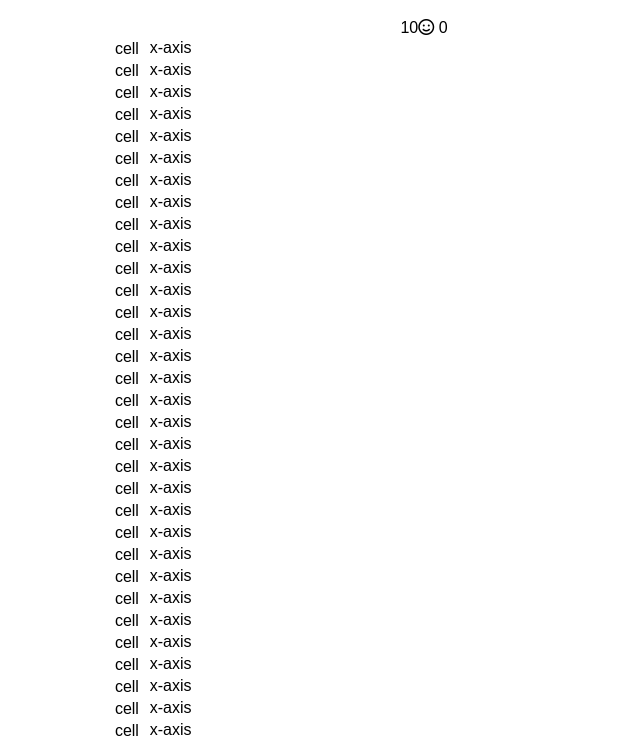
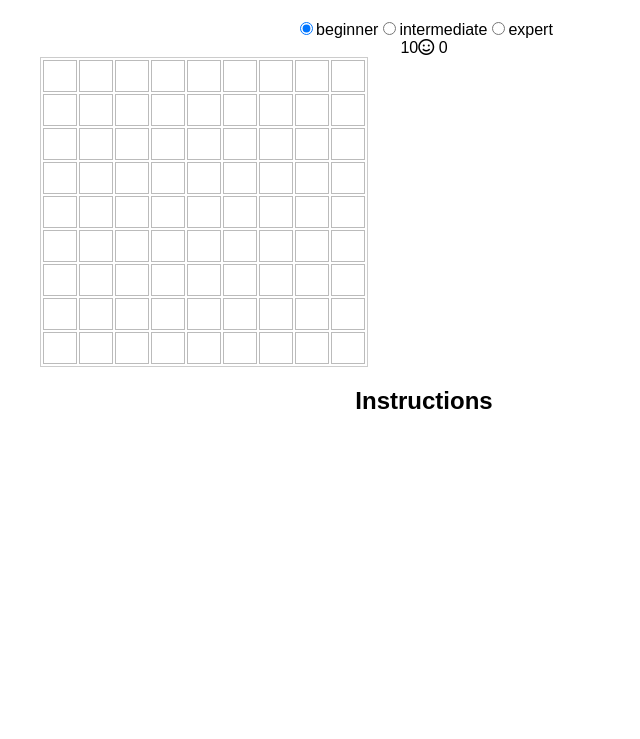
Before and after one commit to mwiley322/Minesweeper-React, a React app: page / in a window 1280 px wide. Shown: the part 61-800 px from the top of the page, without its empty margins (216-856 px from the left). Built offline with nearby package versions, Linux system fonts and the light colour scheme.

Commit message:
Fix createGameBoard to have grid appear properly and move level rendering to return function

```diff
--- a/src/App.css
+++ b/src/App.css
@@ -0,0 +1,3 @@
+.gameBoard {
+  border: 1px solid #ccc;
+}
--- a/src/Board.js
+++ b/src/Board.js
@@ -1,5 +1,6 @@
 import React from 'react';
 import Row from './Row';
+import './App.css';
 
 export default class Board extends React.Component {
   constructor(props) {
@@ -27,8 +28,10 @@ export default class Board extends React.Component {
 
       //create a cell object with properties for each x-y coordinate on the gameboard
       for ( var row = 0; row < props.numRows; row++ ) {
+        //each new row needs a new array to avoid a single line of the cells
+        gameBoard.push([]);
         for ( var column = 0; column < props.numColumns; column++ ) {
-          gameBoard.push({
+          gameBoard[row].push({
             x: column,
             y: row,
             numNeighboringMines: 0,
@@ -39,17 +42,17 @@ export default class Board extends React.Component {
         }
       }
 
-      //place mines random throughout the gameboard
-      // for (var i = 0; i < props.numMines; i++) {
-      //   var cell = gameBoard[ Math.floor(Math.random() * props.numRows) ][ Math.floor(Math.random() * props.numColumns) ];
-      //   if (cell.hasMine) {
-      //     //decrement the counter so that it just goes and finds another place to put that mine
-      //     i--;
-      //   } else {
-      //     //place the mine there and attach its key value
-      //     cell.hasMine = true;
-      //   }
-      // }
+      // place mines randomly throughout the gameboard
+      for (var i = 0; i < props.numMines; i++) {
+        var cell = gameBoard[ Math.floor(Math.random() * props.numRows) ][ Math.floor(Math.random() * props.numColumns) ];
+        if (cell.hasMine) {
+          //decrement the counter so that it just goes and finds another place to put that mine
+          i--;
+        } else {
+          //place the mine there and attach its key value
+          cell.hasMine = true;
+        }
+      }
 
       return gameBoard;
     }
@@ -134,15 +137,12 @@ export default class Board extends React.Component {
   render() {
     var Rows = this.state.rows.map((row, index) => {
       return(
-        <Row key={index.toString()} cells={[row]} reveal={this.reveal.bind(this)} mark={this.mark.bind(this)} />
+        <Row key={index.toString()} cells={row} reveal={this.reveal.bind(this)} mark={this.mark.bind(this)} />
       );
     });
     return (
-      <table>
-        <tbody>
-          {Rows}
-          y-axis
-        </tbody>
+      <table className="gameBoard">
+        {Rows}
       </table>
     );
   }
--- /dev/null
+++ b/src/Cell.css
@@ -0,0 +1,22 @@
+.cell {
+  border: 1px solid #bbb;
+  font-size: 20px;
+  width: 30px;
+  height: 28px;
+  text-align: center;
+  vertical-align: middle;
+  cursor: pointer;
+}
+
+
+.flaggedCell {
+
+}
+
+.coveredCell {
+
+}
+
+.mineCell {
+
+}
--- a/src/Cell.js
+++ b/src/Cell.js
@@ -1,4 +1,5 @@
 import React from 'react';
+import './Cell.css';
 
 export default class Cell extends React.Component {
   constructor(props) {
@@ -64,7 +65,6 @@ export default class Cell extends React.Component {
     return (
       <td className="cell" onClick={this.reveal.bind(this)} onContextMenu={this.mark.bind(this)}>
         {cell}
-        cell
       </td>
     );
   }
--- a/src/Minesweeper.js
+++ b/src/Minesweeper.js
@@ -15,9 +15,8 @@ export default class Minesweeper extends React.Component {
       numRevealedCells: 0,
       countdown: 0
     };
+
   }
-
-
 
   componentWillUpdate() {
     if (this.state.gameStatus === 'playing') {
@@ -85,6 +84,7 @@ export default class Minesweeper extends React.Component {
 
 
   resetGame() {
+    clearInterval(this.interval);
     this.setState({
       gameStatus: 'playing',
       numFlags: 0,
@@ -94,6 +94,7 @@ export default class Minesweeper extends React.Component {
   }
 
   setBeginner() {
+    clearInterval(this.interval);
     this.setState({
       gameStatus: 'playing',
       level: 'beginner',
@@ -107,6 +108,7 @@ export default class Minesweeper extends React.Component {
   }
 
   setIntermediate() {
+    clearInterval(this.interval);
     this.setState({
       gameStatus: 'playing',
       level: 'intermediate',
@@ -120,6 +122,7 @@ export default class Minesweeper extends React.Component {
   }
 
   setExpert() {
+    clearInterval(this.interval);
     this.setState({
       gameStatus: 'playing',
       level: 'expert',
@@ -132,38 +135,80 @@ export default class Minesweeper extends React.Component {
     });
   }
 
+//   render() {
+//     let level = () => {
+//       if (this.state.level === 'beginner'){
+//         return (
+//           <div>
+//             <label><input type="radio" name="level" onChange={{} => this.setBeginner()} checked />beginner</label>
+//             <label><input type="radio" name="level" onChange={{} => this.setIntermediate()} />intermediate</label>
+//             <label><input type="radio" name="level" onChange={{} => this.setExpert()} />expert</label>
+//           </div>
+//         );
+//       } else if (this.state.level === 'intermediate'){
+//           return (
+//             <div>
+//               <label><input type="radio" name="level" onChange={this.setBeginner.bind(this)} />beginner</label>
+//               <label><input type="radio" name="level" onChange={this.setIntermediate.bind(this)} checked />intermediate</label>
+//               <label><input type="radio" name="level" onChange={this.setExpert.bind(this)} />expert</label>
+//             </div>
+//           );
+//       } else if (this.state.level === 'expert'){
+//           return (
+//             <div>
+//               <label><input type="radio" name="level" onChange={this.setBeginner.bind(this)} />beginner</label>
+//               <label><input type="radio" name="level" onChange={this.setIntermediate.bind(this)} />intermediate</label>
+//               <label><input type="radio" name="level" onChange={this.setExpert.bind(this)} checked />expert</label>
+//             </div>
+//           );
+//       }
+//     };
+//     return (
+//       <div>
+//         {level}
+//         <div>
+//           <span> {this.state.numMines - this.state.numFlags}</span>
+//           <span onClick={this.resetGame.bind(this)}>
+//             <span className="face"><Face gameStatus= {this.state.gameStatus} /></span>
+//           </span>
+//           <span> {this.state.countdown}</span>
+//           <Board numRevealedCells={this.state.numRevealedCells} numMines={this.state.numMines} numRows={this.state.numRows} numColumns={this.state.numColumns} setGameOver={this.setGameOver} addNumRevealedCells={this.addNumRevealedCells} checkNumFlags={this.checkNumFlags} />
+//         </div>
+//       </div>
+//     );
+//   }
+// }
+
 render() {
-    var _this = this;
-    var level = () => {
-      if (_this.state.level === 'beginner'){
+   var level = this.state.level;
    return (
      <div>
-            <label><input type="radio" name="level" onChange={this.setBeginner.bind(this)} checked />beginner</label>
-            <label><input type="radio" name="level" onChange={this.setIntermediate.bind(this)} />intermediate</label>
-            <label><input type="radio" name="level" onChange={this.setExpert.bind(this)} />expert</label>
+       <div>
+         <label>
+           <input type="radio"
+                  name="level"
+                  onChange={ () => this.setBeginner() }
+                  checked={level === 'beginner'}
+           />
+           beginner
+         </label>
+         <label>
+           <input type="radio"
+                   name="level"
+                   onChange={() => this.setIntermediate() }
+                   checked={level === 'intermediate'}
+           />
+           intermediate
+         </label>
+         <label>
+           <input type="radio"
+                   name="level"
+                   onChange={ () => this.setExpert() }
+                   checked={level === 'expert'}
+           />
+           expert
+         </label>
        </div>
-        );
-      } else if (_this.state.level === 'intermediate'){
-          return (
-            <div>
-              <label><input type="radio" name="level" onChange={this.setBeginner.bind(this)} />beginner</label>
-              <label><input type="radio" name="level" onChange={this.setIntermediate.bind(this)} checked />intermediate</label>
-              <label><input type="radio" name="level" onChange={this.setExpert.bind(this)} />expert</label>
-            </div>
-          );
-      } else if (_this.state.level === 'expert'){
-          return (
-            <div>
-              <label><input type="radio" name="level" onChange={this.setBeginner.bind(this)} />beginner</label>
-              <label><input type="radio" name="level" onChange={this.setIntermediate.bind(this)} />intermediate</label>
-              <label><input type="radio" name="level" onChange={this.setExpert.bind(this)} checked />expert</label>
-            </div>
-          );
-      }
-    };
-    return (
-      <div>
-        {level}
        <div>
          <span> {this.state.numMines - this.state.numFlags}</span>
          <span onClick={this.resetGame.bind(this)}>
--- a/src/Row.js
+++ b/src/Row.js
@@ -5,7 +5,6 @@ import Cell from './Cell'
 export default class Row extends React.Component {
   constructor(props) {
     super(props);
-    // var cellsArr = props.cells.concat([props.cells]);
     this.state = {
         cells : props.cells
     };
@@ -28,10 +27,11 @@ componentWillMount() {
       );
     });
     return (
-      <tr>
-        {Cells}
-        x-axis
-      </tr>
+      <tbody>
+        <tr>
+          {Cells}
+        </tr>
+      </tbody>
     )
   }
 }
--- a/src/index.css
+++ b/src/index.css
@@ -6,6 +6,6 @@ body {
 
 .center {
   margin: 0 auto;
-  width: 50%;
+  width: 60%;
   text-align: center;
 }
```
Lines whose indentation alone changed are shown as unchanged.
